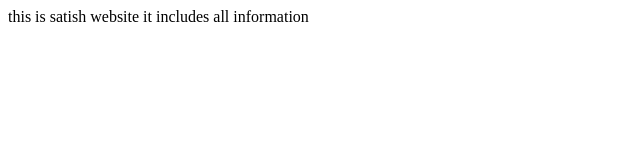
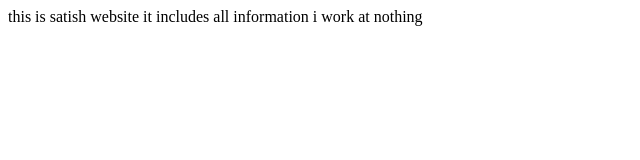
Before and after one commit to satishmaurya1/satish-website, a plain HTML site: page index.html in a window 1280 px wide. Shown: the whole page, without its empty margins (0-640 px from the left). Drawn offline with Linux system fonts and the light colour scheme.

Commit message:
htmt updated
added some more text to html

```diff
--- a/index.html
+++ b/index.html
@@ -8,5 +8,6 @@
 <body>
     this is satish website
     it includes all information
+    i work at nothing
 </body>
 </html>
```
